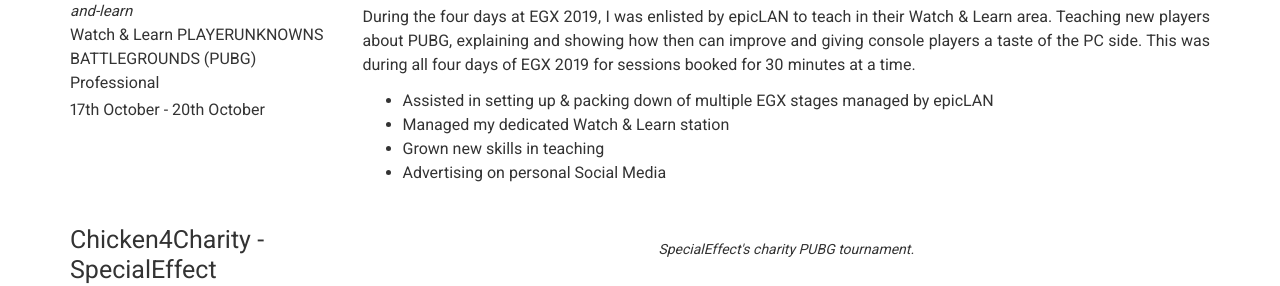
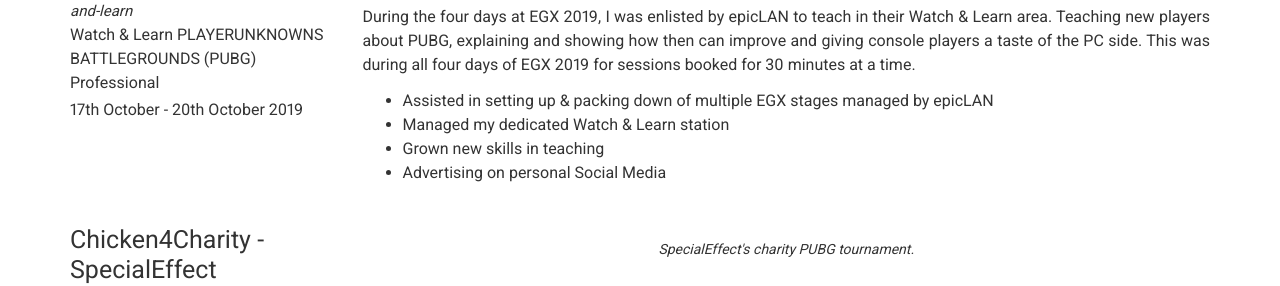
Before and after one commit to DanBennettUK/cv, a Jekyll site: the page built from index.md, in a window 1280 px wide and 900 px high, scrolled down 1508 px. Shown: the part 160-446 px from the top of the window. Built offline with Jekyll 4.4.1, drawn with Linux system fonts in a browser that asks for light colours; nearby versions of some CDN libraries.

Commit message:
Update experience.yml

```diff
--- a/_data/experience.yml
+++ b/_data/experience.yml
@@ -55,7 +55,7 @@
   company: EGX & epicLAN
   link: https://www.egx.net/egx/2019/watch-and-learn
   job_title: Watch & Learn PLAYERUNKNOWNS BATTLEGROUNDS (PUBG) Professional
-  dates: 17th October - 20th October
+  dates: 17th October - 20th October 2019
   quote: >
       UK's premier video games show.
   description: | # this will include new lines to allow paragraphs
```
